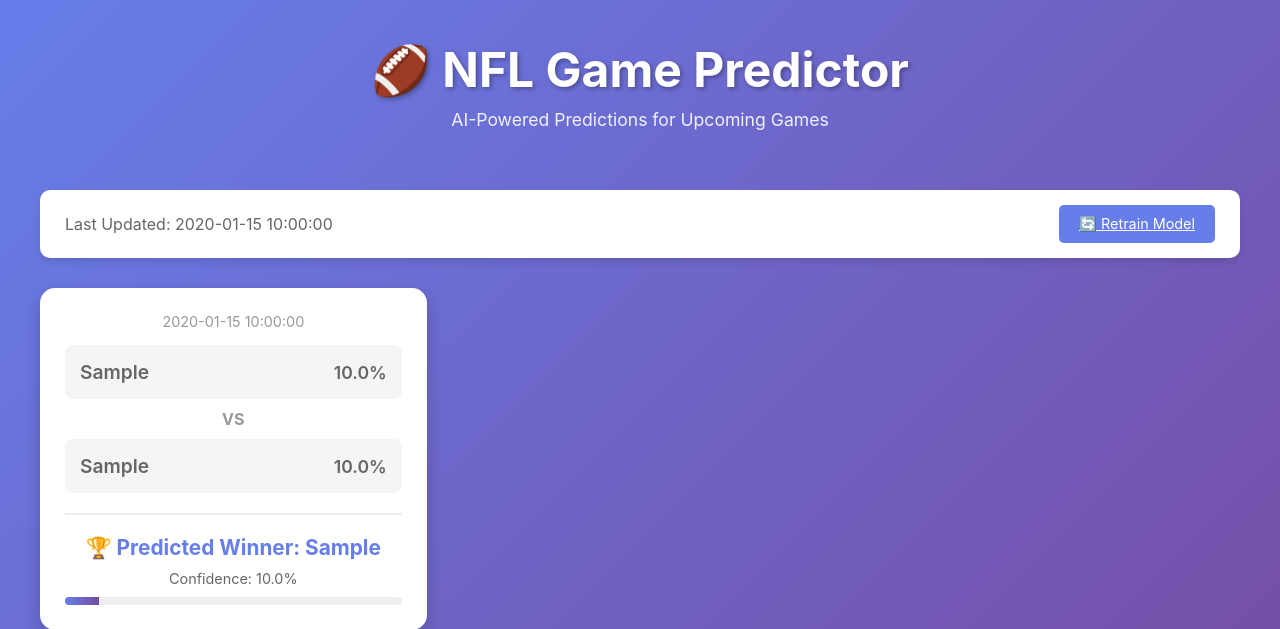
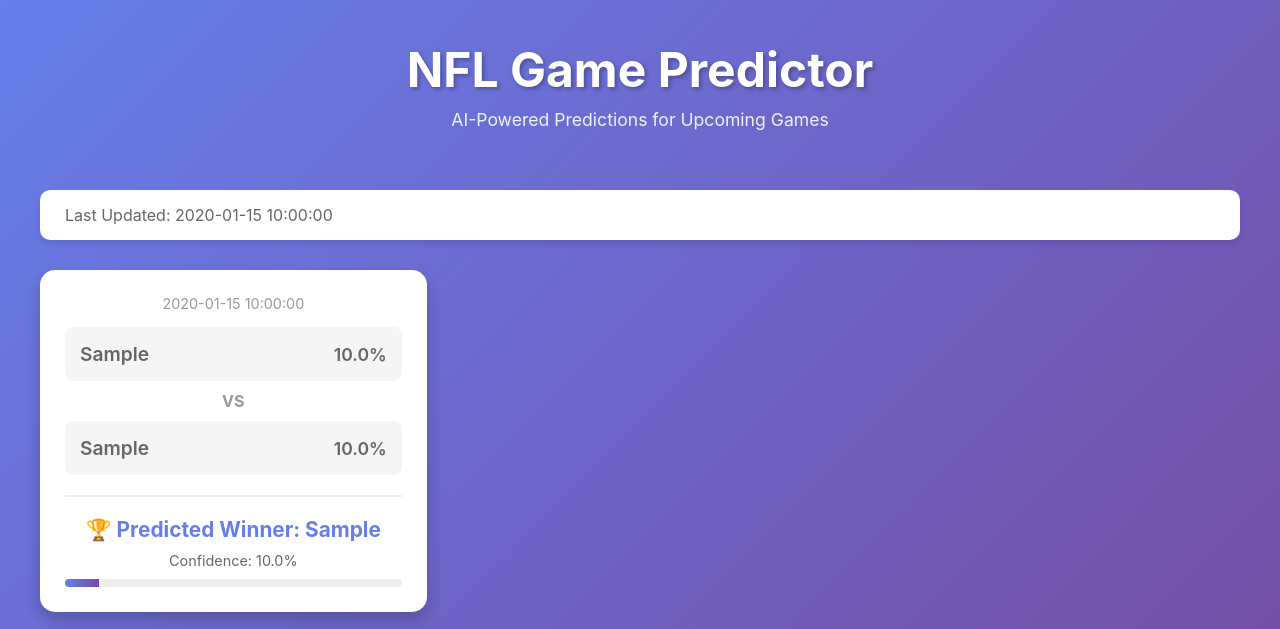
Before and after one commit to Ohtakamiya7/NFL-predictor, a Flask app: template templates/index.html in a window 1280 px wide. Shown: the top 629 px of the page. Run offline with Flask 3, Linux system fonts and the light colour scheme; the template is opened without the code that fills it: most values are stand-ins (such as "Sample title", 1, 10 or a date in 2020).

Commit message:
changed requirements

```diff
--- a/requirements.txt
+++ b/requirements.txt
@@ -1,5 +1,4 @@
 pandas>=1.5.0
 numpy>=1.23.0
 scikit-learn>=1.2.0
-nfl-data-py>=6.0.0
 flask>=2.3.0
--- a/templates/index.html
+++ b/templates/index.html
@@ -208,7 +208,7 @@
 <body>
     <div class="container">
         <div class="header">
-            <h1>🏈 NFL Game Predictor</h1>
+            <h1>NFL Game Predictor</h1>
             <p>AI-Powered Predictions for Upcoming Games</p>
         </div>
 
@@ -220,7 +220,6 @@
 
         <div class="info-bar">
             <span>Last Updated: {{ last_updated }}</span>
-            <a href="/retrain" class="retrain-btn">🔄 Retrain Model</a>
         </div>
 
         {% if predictions %}
```
